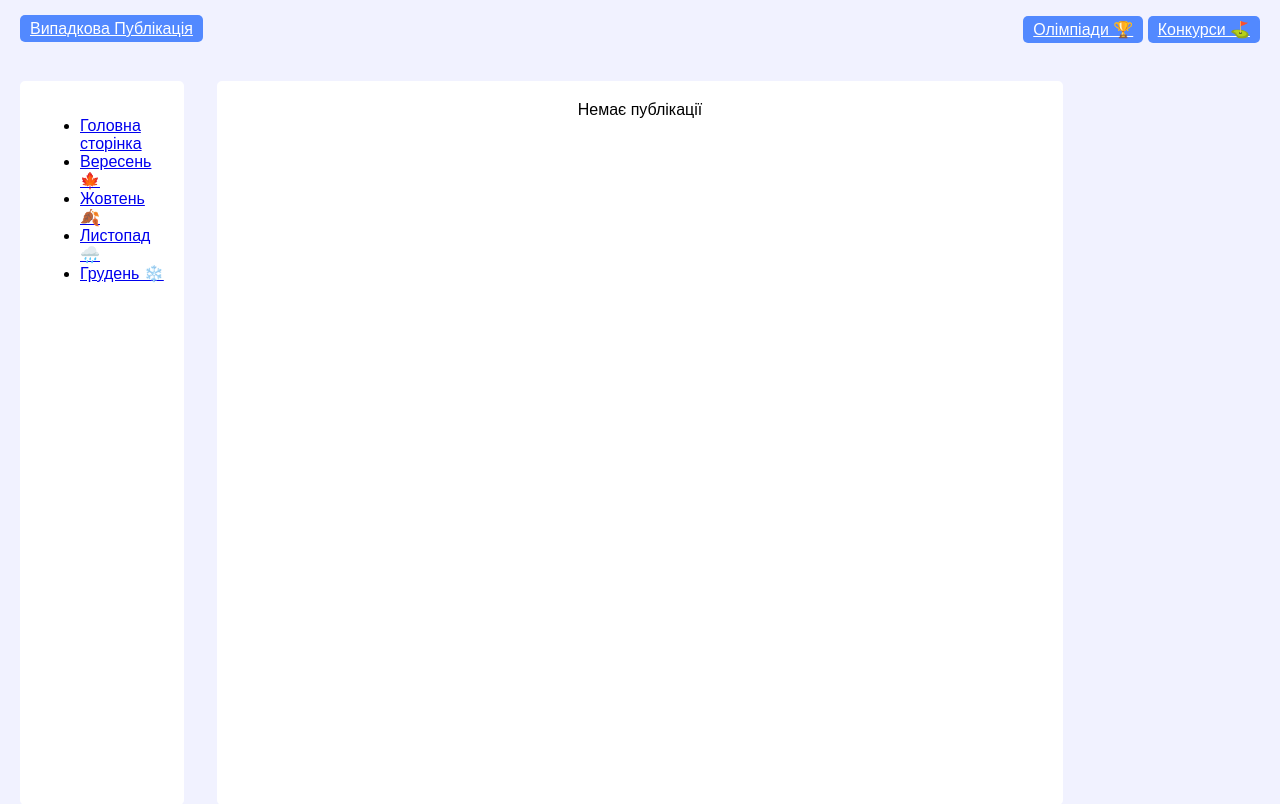
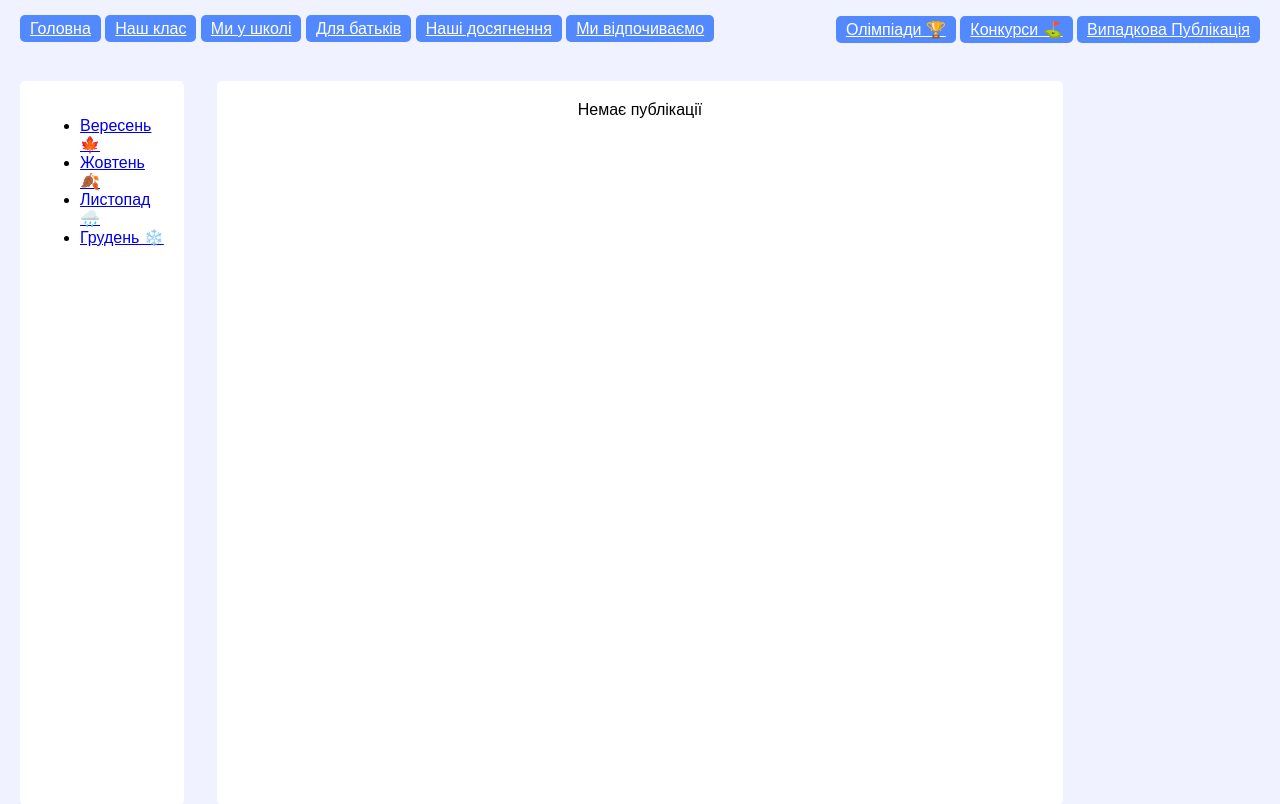
Before and after one commit to LeshaVasucov/Scholl_app, a Django app: page / in a window 1280 px wide. Shown: the top 804 px of the page. Run offline with Django 5.2, Linux system fonts and the light colour scheme; data that the repository does not hold is empty.

Commit message:
front fixes

```diff
--- a/school_app/views.py
+++ b/school_app/views.py
@@ -34,3 +34,6 @@ def RandomPostView(request):
         "posts" : posts,
     }
     return render(request, "school_app/main_page.html",context)
+
+def SearchView(request):
+    return 0
--- a/templates/base.html
+++ b/templates/base.html
@@ -4,11 +4,17 @@
 <body>
     <header>
         <div class="left ">
-            <a href="{% url 'random-post'%}" class="btn">Випадкова Публікація</a>
+            <a href="{% url 'main_page'%}" class="btn">Головна</a>
+            <a href="" class="btn">Наш клас</a>
+            <a href="" class="btn">Ми у школі</a>
+            <a href="" class="btn">Для батьків</a>
+            <a href="" class="btn">Наші досягнення</a>
+            <a href="" class="btn">Ми відпочиваємо</a>
         </div>
         <div class="right">
             <a href="{%url 'category_filter'%}?category=1" class="btn">Олімпіади 🏆</a>
             <a href="{%url 'category_filter'%}?category=2" class="btn">Конкурси ⛳</a>
+            <a href="{% url 'random-post'%}" class="btn">Випадкова Публікація</a>
         </div>
     </header>
     {% block content %}
--- a/templates/school_app/main_page.html
+++ b/templates/school_app/main_page.html
@@ -29,7 +29,6 @@ document.addEventListener("DOMContentLoaded", function() {
     <aside >
         <nav>
             <ul>
-                <li><a href="{%url 'main_page'%}">Головна сторінка </a></li>
                 <li><a href="{%url 'month_filter'%}?month=1">Вересень 🍁</a></li>
                 <li><a href="{%url 'month_filter'%}?month=2">Жовтень 🍂</a></li>
                 <li><a href="{%url 'month_filter'%}?month=3">Листопад 🌧️</a></li>
```
